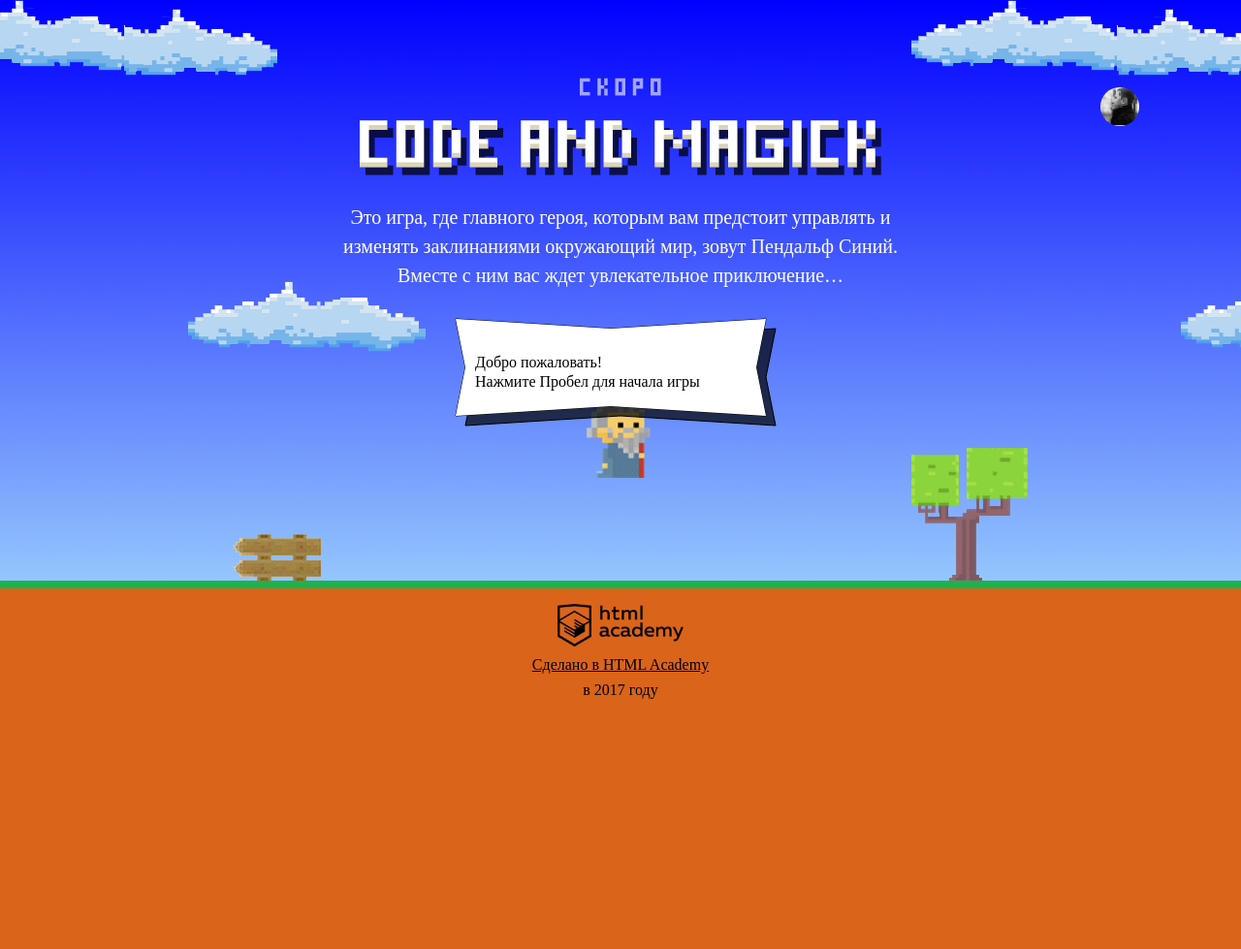
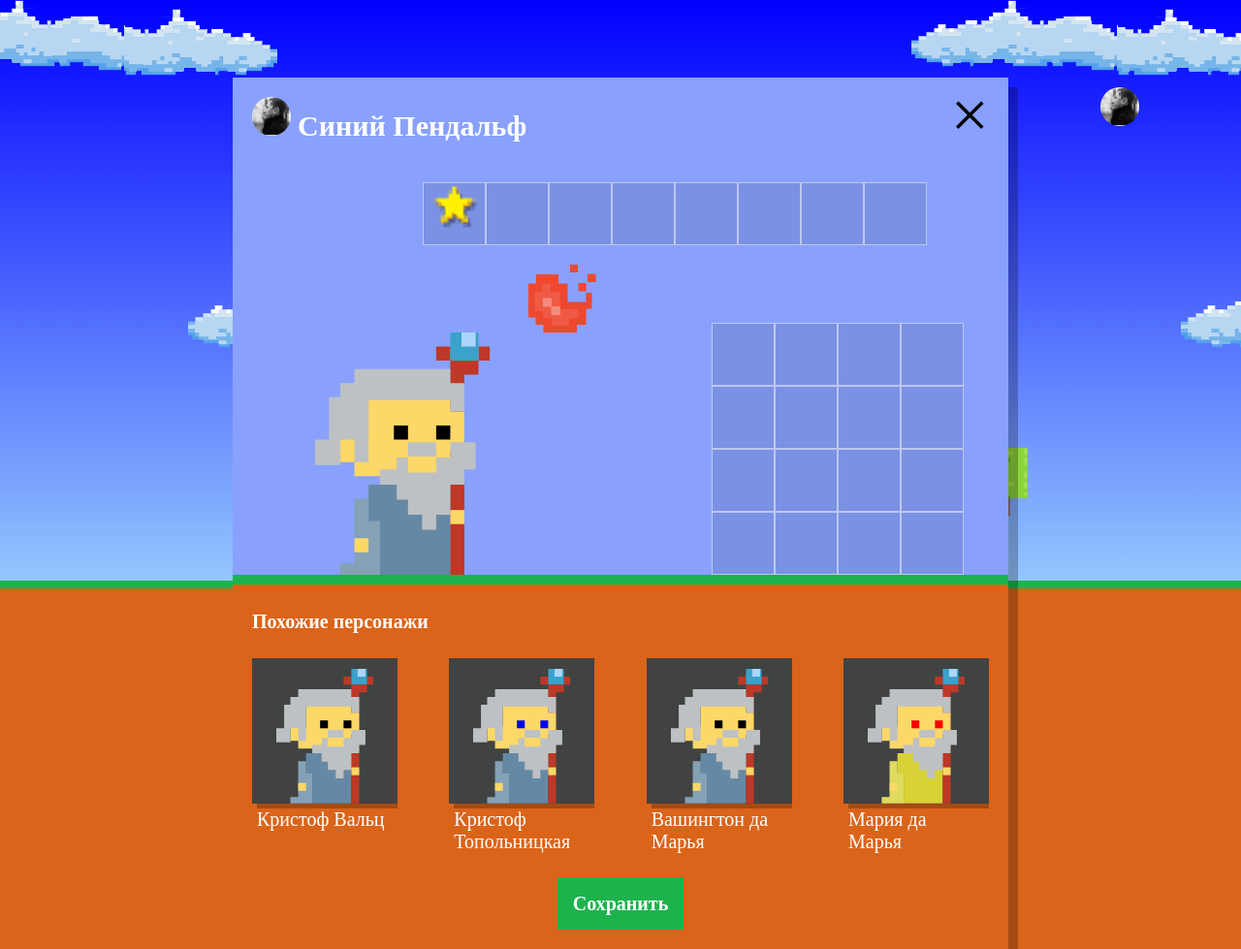
Before and after one commit to vadimrahmanov/1150187-code-and-magick-20, a website: page index.html in a window 1280 px wide. Shown: the whole page at 97% size. Before the commit the page ends 800 px from the top, so only its background shows below. Drawn offline with Linux system fonts and the light colour scheme; a web font is replaced by a local one.

Commit message:
DOM Homework

```diff
--- a/index.html
+++ b/index.html
@@ -203,6 +203,7 @@
      return gameFieldHeight / 3;
    }
 </script>
+<script src="js/setup.js"></script>
 <script src="js/stat.js"></script>
 <script src="js/game.js"></script>
 
--- /dev/null
+++ b/js/setup.js
@@ -0,0 +1,63 @@
+'use strict';
+
+var WIZARD_NAMES = ['Иван', 'Хуан', 'Себастьян', 'Мария', 'Кристоф', 'Виктор', 'Юлия', 'Люпита', 'Вашингтон'];
+var WIZARD_SURNAMES = ['да Марья', 'Верон', 'Мирабелла', 'Вальц', 'Онопко', 'Топольницкая', 'Нионго', 'Ирвинг'];
+var WIZARD_COAT_COLORS = ['rgb(101, 137, 164)', 'rgb(241, 43, 107)', 'rgb(146, 100, 161)', 'rgb(56, 159, 117)', 'rgb(215, 210, 55)', 'rgb(0, 0, 0)'];
+var WIZARD_EYE_COLORS = ['black', 'red', 'blue', 'yellow', 'green'];
+
+var setup = document.querySelector('.setup');
+setup.classList.remove('hidden');
+var similarListElement = document.querySelector('.setup-similar-list');
+var template = document.querySelector('#similar-wizard-template').content.querySelector('.setup-similar-item');
+
+var randomInteger = function (min, max) {
+  var rand = min - 0.5 + Math.random() * (max - min + 1);
+  return Math.round(rand);
+};
+
+var wizards = [
+  {
+    name: WIZARD_NAMES[randomInteger(0, 8)] + ' ' + WIZARD_SURNAMES[randomInteger(0, 7)],
+    coatColor: WIZARD_COAT_COLORS[randomInteger(0, 5)],
+    eyesColor: WIZARD_EYE_COLORS[randomInteger(0, 4)]
+  },
+
+  {
+    name: WIZARD_NAMES[randomInteger(0, 8)] + ' ' + WIZARD_SURNAMES[randomInteger(0, 7)],
+    coatColor: WIZARD_COAT_COLORS[randomInteger(0, 5)],
+    eyesColor: WIZARD_EYE_COLORS[randomInteger(0, 4)]
+  },
+
+  {
+    name: WIZARD_NAMES[randomInteger(0, 8)] + ' ' + WIZARD_SURNAMES[randomInteger(0, 7)],
+    coatColor: WIZARD_COAT_COLORS[randomInteger(0, 5)],
+    eyesColor: WIZARD_EYE_COLORS[randomInteger(0, 4)]
+  },
+
+  {
+    name: WIZARD_NAMES[randomInteger(0, 8)] + ' ' + WIZARD_SURNAMES[randomInteger(0, 7)],
+    coatColor: WIZARD_COAT_COLORS[randomInteger(0, 5)],
+    eyesColor: WIZARD_EYE_COLORS[randomInteger(0, 4)]
+  }
+];
+
+var renderWizard = function (wizard) {
+  var wizardElement = template.cloneNode(true);
+  wizardElement.querySelector('.setup-similar-label').textContent = wizard.name;
+  wizardElement.querySelector('.wizard-coat').style.fill = wizard.coatColor;
+  wizardElement.querySelector('.wizard-eyes').style.fill = wizard.eyesColor;
+  return wizardElement;
+};
+
+var renderWizzardsElements = function () {
+  var fragment = document.createDocumentFragment();
+
+  for (var i = 0; i < wizards.length; i++) {
+    fragment.appendChild(renderWizard(wizards[i]));
+  }
+  similarListElement.appendChild(fragment);
+};
+
+document.querySelector('.setup-similar').classList.remove('hidden');
+
+renderWizzardsElements();
```
